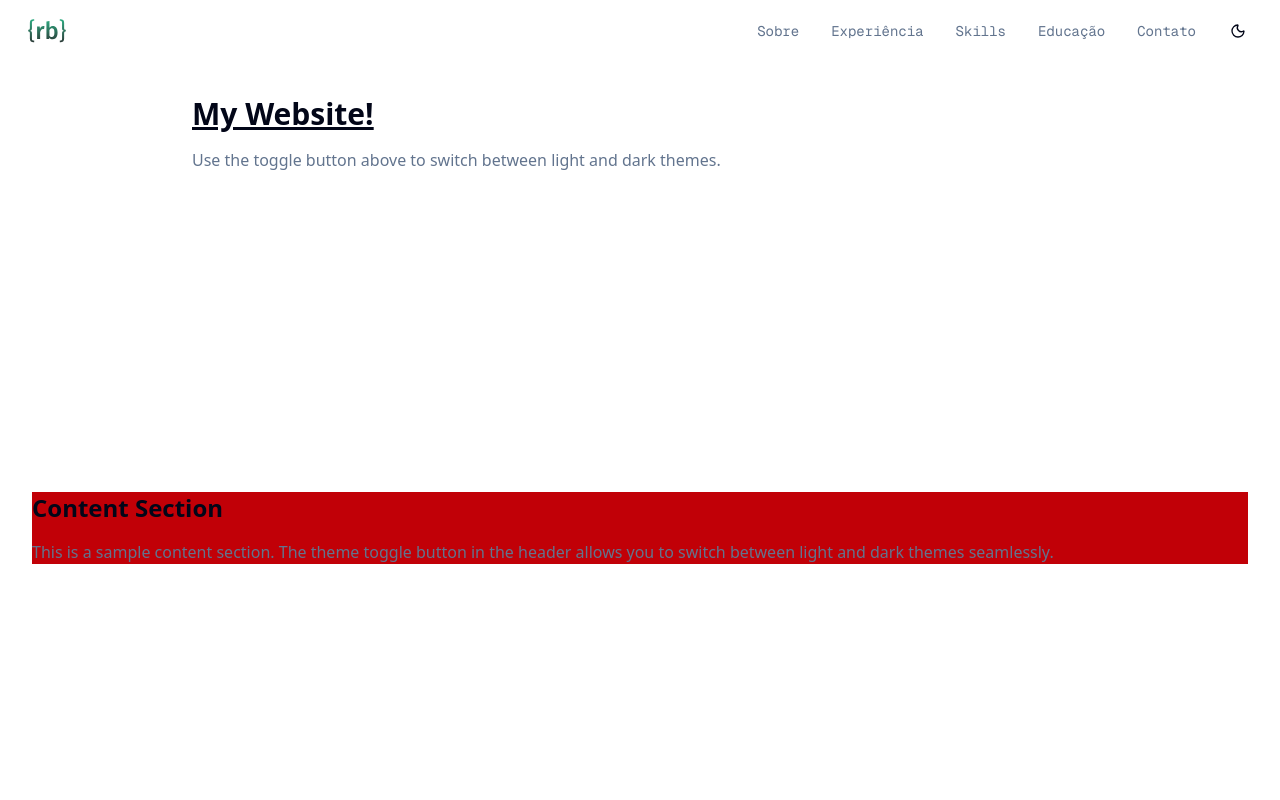
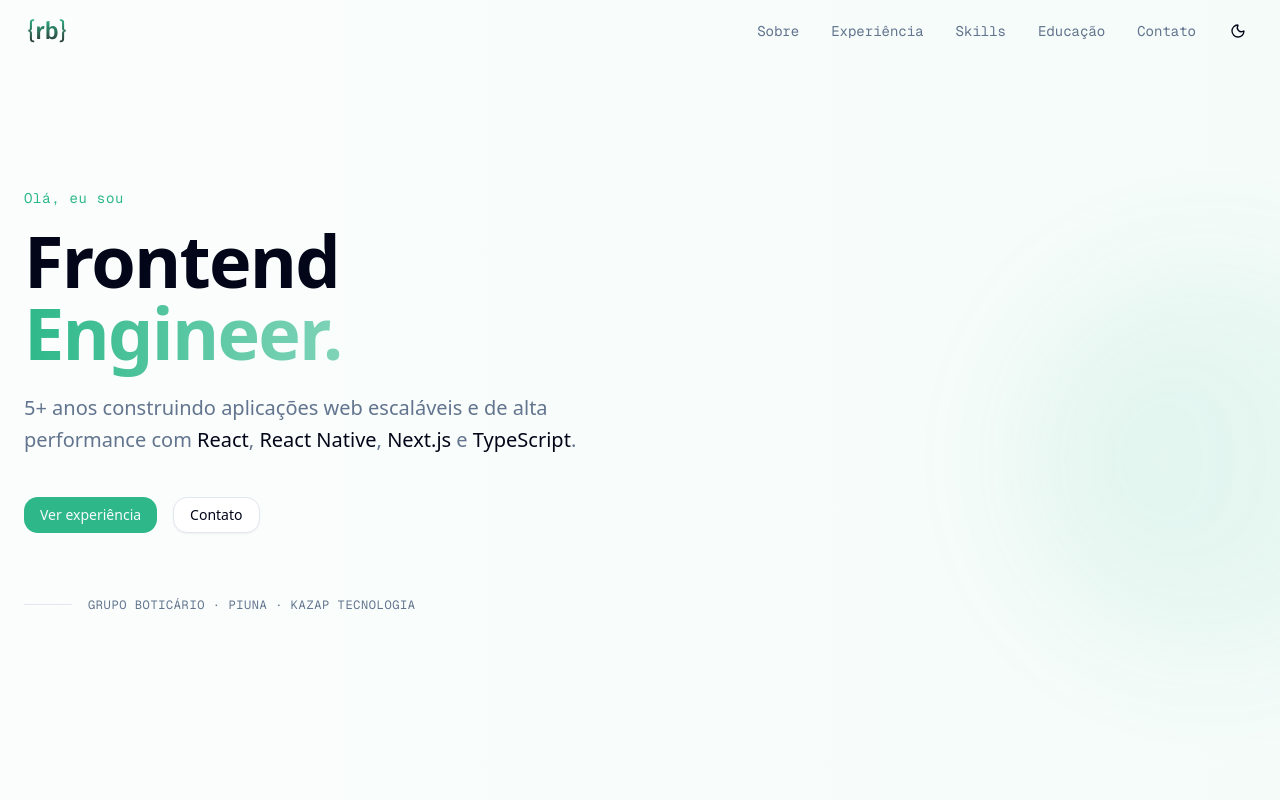
Before and after one commit to Rodrigo-Barrettoo/dev-rbarreto, a Next.js app: page / in a window 1280 px wide. Shown: the top 800 px of the page. Built offline with nearby package versions, Linux system fonts and the light colour scheme.

Commit message:
feat: implement Hero component with animations and update button styles

```diff
--- a/src/app/page.tsx
+++ b/src/app/page.tsx
@@ -1,40 +1,22 @@
 import { Header } from "@/components/header";
+import { Hero } from "@/components/hero";
 
 export default function Home() {
   return (
-    <div className="p-8  overflow-auto">
-      <Header></Header>
-      <div className="flex justify-end my-8">{/* <ThemeToggle /> */}</div>
-      <div className="max-w-4xl mx-auto">
-        <h1 className="text-3xl font-bold underline">My Website!</h1>
-        <p className="mt-4 text-muted-foreground">
-          Use the toggle button above to switch between light and dark themes.
-        </p>
-      </div>
+    <div className="min-h-screen bg-background">
+      <Header />
 
-      <div className="my-80 h-full bg-red-700">
-        <h2 className="text-2xl font-semibold mb-4">Content Section</h2>
-        <p className="text-muted-foreground">
-          This is a sample content section. The theme toggle button in the
-          header allows you to switch between light and dark themes seamlessly.
-        </p>
-      </div>
+      <main>
+        <Hero />
 
-      <div className="my-80 h-full">
-        <h2 className="text-2xl font-semibold mb-4">Content Section</h2>
-        <p className="text-muted-foreground">
-          This is a aaaa content section. The theme toggle button in the header
-          allows you to switch between light and dark themes seamlessly.
-        </p>
-      </div>
-
-      <div className="my-80 h-full">
-        <h2 className="text-2xl font-semibold mb-4">Content Section</h2>
-        <p className="text-muted-foreground">
-          This is a sample content section. The theme toggle button in the
-          header allows you to switch between light and dark themes seamlessly.
-        </p>
-      </div>
+        {/*
+        <About />
+        <Experience />
+        <TechStack />
+        <Education />
+        <Contact /> */}
+      </main>
+      {/* <Footer /> */}
     </div>
   );
 }
--- /dev/null
+++ b/src/components/hero/index.tsx
@@ -0,0 +1,71 @@
+"use client";
+
+import { motion } from "framer-motion";
+import { Button } from "../ui/button";
+
+export function Hero() {
+  const experienceYears = new Date().getFullYear() - 2020;
+  const enterprises = ["Grupo Boticário", "Piuna", "Kazap Tecnologia"];
+
+  return (
+    <section className="min-h-screen flex items-center relative overflow-hidden pt-24 lg:pt-0">
+      <div className="absolute inset-0 opacity-5 bg-linear-to-l from-primary-brand to-primary-brand/40 pointer-events-none" />
+      <div className="absolute top-1/3 -right-32 w-96 h-96 rounded-full opacity-10 bg-linear-to-r from-primary-brand to-primary-brand/60 blur-3xl pointer-events-none animate-pulse-slow" />
+
+      <div className="container mx-auto px-6 relative">
+        <motion.div
+          initial={{ opacity: 0, y: 40 }}
+          animate={{ opacity: 1, y: 0 }}
+          transition={{ duration: 0.8, ease: "easeOut" }}
+          className="max-w-3xl"
+        >
+          <p className="font-mono text-primary-brand text-sm mb-4 tracking-wider">
+            Olá, eu sou
+          </p>
+          <h1 className="text-5xl md:text-7xl font-bold tracking-tight mb-4 text-foreground">
+            Frontend
+            <br />
+            <span className="bg-clip-text text-transparent bg-linear-to-r from-primary-brand to-primary-brand/60">
+              Engineer.
+            </span>
+          </h1>
+          <p className="text-lg md:text-xl text-muted-foreground max-w-xl leading-relaxed mt-6">
+            {experienceYears - 1}+ anos construindo aplicações web escaláveis e
+            de alta performance com{" "}
+            <span className="text-foreground font-medium">React</span>,{" "}
+            <span className="text-foreground font-medium">React Native</span>,{" "}
+            <span className="text-foreground font-medium">Next.js</span> e{" "}
+            <span className="text-foreground font-medium">TypeScript</span>.
+          </p>
+
+          <motion.div
+            initial={{ opacity: 0 }}
+            animate={{ opacity: 1 }}
+            transition={{ delay: 0.4, duration: 0.6 }}
+            className="flex items-center gap-4 mt-10"
+          >
+            <Button>
+              <a href="#experience">Ver experiência</a>
+            </Button>
+
+            <Button variant="outline">
+              <a href="#contact">Contato</a>
+            </Button>
+          </motion.div>
+
+          <motion.div
+            initial={{ opacity: 0 }}
+            animate={{ opacity: 1 }}
+            transition={{ delay: 0.6, duration: 0.6 }}
+            className="flex items-center gap-4 mt-16 text-muted-foreground"
+          >
+            <div className="h-px w-12 bg-border" />
+            <span className="font-mono text-xs tracking-wider uppercase">
+              {enterprises.join(" · ")}
+            </span>
+          </motion.div>
+        </motion.div>
+      </div>
+    </section>
+  );
+}
--- a/src/components/ui/button.tsx
+++ b/src/components/ui/button.tsx
@@ -9,7 +9,8 @@ const buttonVariants = cva(
   {
     variants: {
       variant: {
-        default: "bg-primary text-primary-foreground hover:bg-primary/90",
+        default:
+          "bg-primary-brand text-primary-foreground hover:bg-primary-brand/90",
         destructive:
           "bg-destructive text-white hover:bg-destructive/90 focus-visible:ring-destructive/20 dark:focus-visible:ring-destructive/40 dark:bg-destructive/60",
         outline:
@@ -18,7 +19,7 @@ const buttonVariants = cva(
           "bg-secondary text-secondary-foreground hover:bg-secondary/80",
         ghost:
           "hover:bg-accent hover:text-accent-foreground dark:hover:bg-accent/50",
-        link: "text-primary underline-offset-4 hover:underline",
+        link: "text-primary-brand underline-offset-4 hover:underline",
       },
       size: {
         default: "h-9 px-4 py-2 has-[>svg]:px-3",
```
